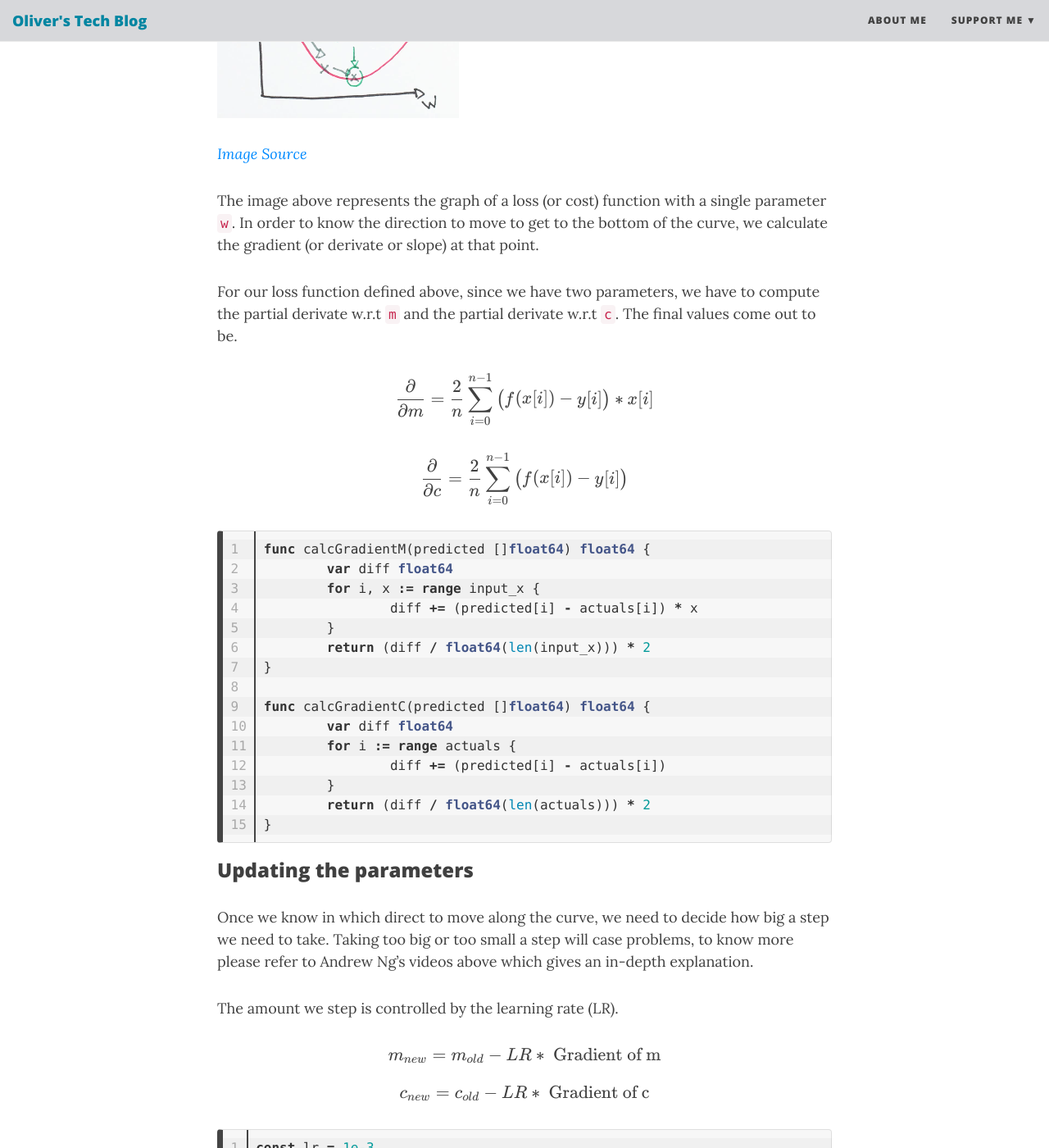
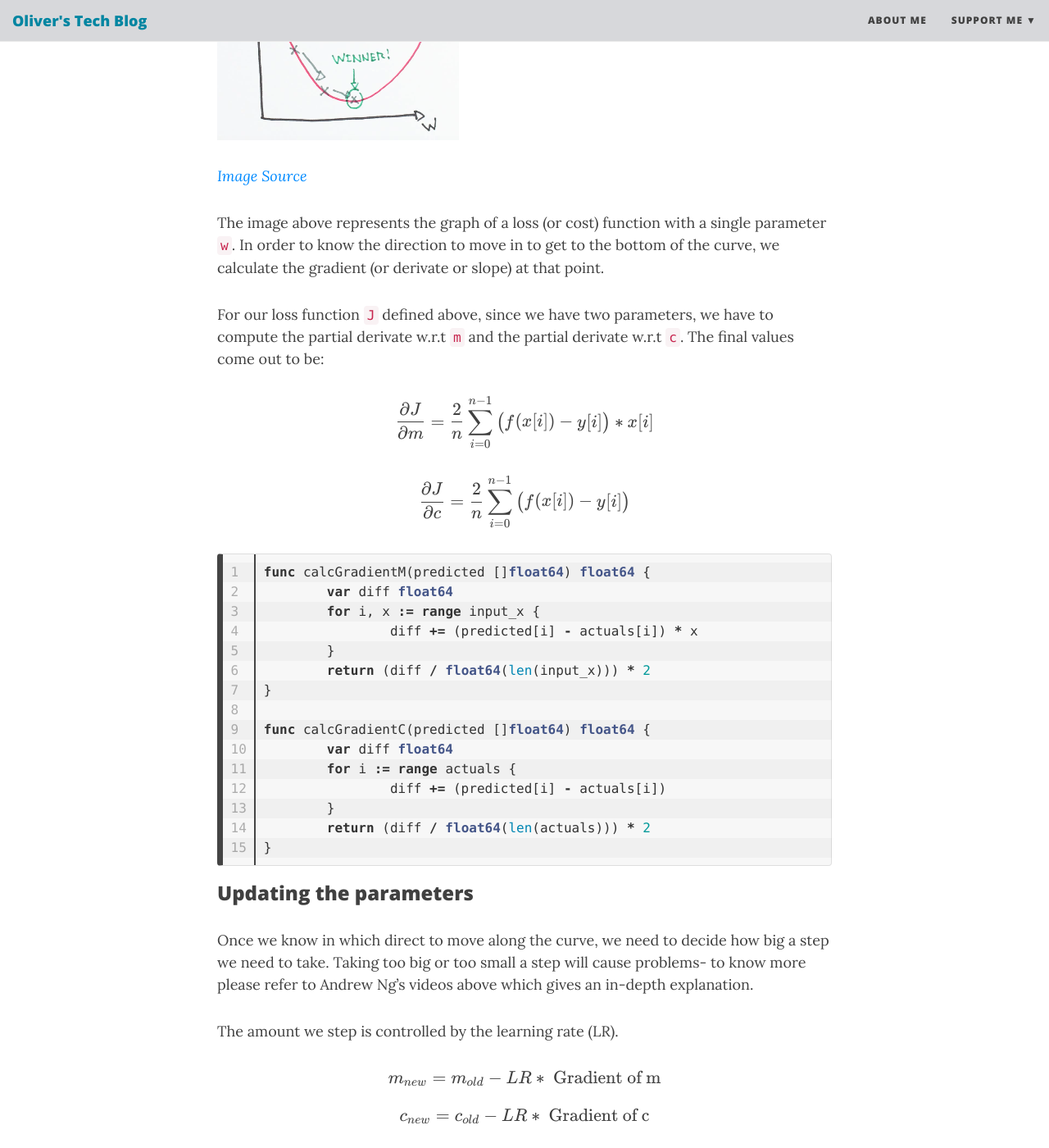
Before and after one commit to oliversavio/oliversavio.github.io, a Jekyll site: the page built from _posts/2021-01-24-learning-gradient-descent-with-code.md, in a window 1280 px wide and 1400 px high, scrolled down 4222 px. Shown: the whole window at 82% size. Built offline with Jekyll 4.4.1, drawn with Linux system fonts in a browser that asks for light colours; nearby versions of some CDN libraries; some of the changed text lies outside the part shown.

Commit message:
final edit

```diff
--- a/_posts/2021-01-19-learning-gradient-descent-with-code.md
+++ b/_posts/2021-01-24-learning-gradient-descent-with-code.md
@@ -36,7 +36,6 @@ This is where the gradient descent algorithm comes in, we'll use it to find the
 
 ### The algorithm
 ![GD_algo]({{ site.url }}/img/gd_algo.png)
-
 ### The model
 Let's start by defining our model with a function.
 
@@ -64,12 +63,12 @@ func f(x []float64, p *params) []float64 {
 {% endhighlight %}
 
 ### The loss function
-We need a way to measure how good or bad values of `m` and `c` are, to do this we need to define a loss function.
+We need a way to measure how good or bad values of `m` and `c` are. To do this we need to define a loss function `J`.
 
 We'll use the mean squared error (MSE) loss function, which is the mean of squared difference between predicted and actual values.
 
 \\[
-  \frac{1}{n}\displaystyle\sum_{i=0}^{n-1} \big(f(x[i]) - y[i] \big)^2 \text{ where n is the size of the input}
+  J = \frac{1}{n}\displaystyle\sum_{i=0}^{n-1} \big(f(x[i]) - y[i] \big)^2 \text{ where n is the size of the input}
 \\]
 
 {% highlight golang linenos %}
@@ -92,16 +91,16 @@ Our objective with gradient descent is to minimize the loss (or cost) function.
 
 _[Image Source][gd-demystified]_
 
-The image above represents the graph of a loss (or cost) function with a single parameter `w`. In order to know the direction to move to get to the bottom of the curve, we calculate the gradient (or derivate or slope) at that point.
+The image above represents the graph of a loss (or cost) function with a single parameter `w`. In order to know the direction to move in to get to the bottom of the curve, we calculate the gradient (or derivate or slope) at that point.
 
-For our loss function defined above, since we have two parameters, we have to compute the partial derivate w.r.t `m` and the partial derivate w.r.t `c`. The final values come out to be.
+For our loss function `J` defined above, since we have two parameters, we have to compute the partial derivate w.r.t `m` and the partial derivate w.r.t `c`. The final values come out to be:
 
 \\[
-  \frac{\partial}{\partial m} = \frac{2}{n}\displaystyle\sum_{i=0}^{n-1} \big(f(x[i]) - y[i] \big) * x[i]
+  \frac{\partial J}{\partial m} = \frac{2}{n}\displaystyle\sum_{i=0}^{n-1} \big(f(x[i]) - y[i] \big) * x[i]
 \\]
 
 \\[
-  \frac{\partial}{\partial c} = \frac{2}{n}\displaystyle\sum_{i=0}^{n-1} \big(f(x[i]) - y[i] \big)
+  \frac{\partial J}{\partial c} = \frac{2}{n}\displaystyle\sum_{i=0}^{n-1} \big(f(x[i]) - y[i] \big)
 \\]
 
 {% highlight go linenos %}
@@ -124,7 +123,7 @@ func calcGradientC(predicted []float64) float64 {
 
 
 ### Updating the parameters
-Once we know in which direct to move along the curve, we need to decide how big a step we need to take. Taking too big or too small a step will case problems, to know more please refer to Andrew Ng's videos above which gives an in-depth explanation.
+Once we know in which direct to move along the curve, we need to decide how big a step we need to take. Taking too big or too small a step will cause problems- to know more please refer to Andrew Ng's videos above which gives an in-depth explanation.
 
 The amount we step is controlled by the learning rate (LR).
 
@@ -186,7 +185,7 @@ func main() {
 }
 {% endhighlight %}
 
-Running this gives me the following results
+Running this gives me the following results:
 {% highlight text linenos %}
 Loss: 1.034384 m: 0.918892 c:0.231507
 Loss: 0.956183 m: 0.928337 c:0.231757
```
Also changed, not shown: other parts of _posts/2021-01-24-learning-gradient-descent-with-code.md (+9 -8 lines).
